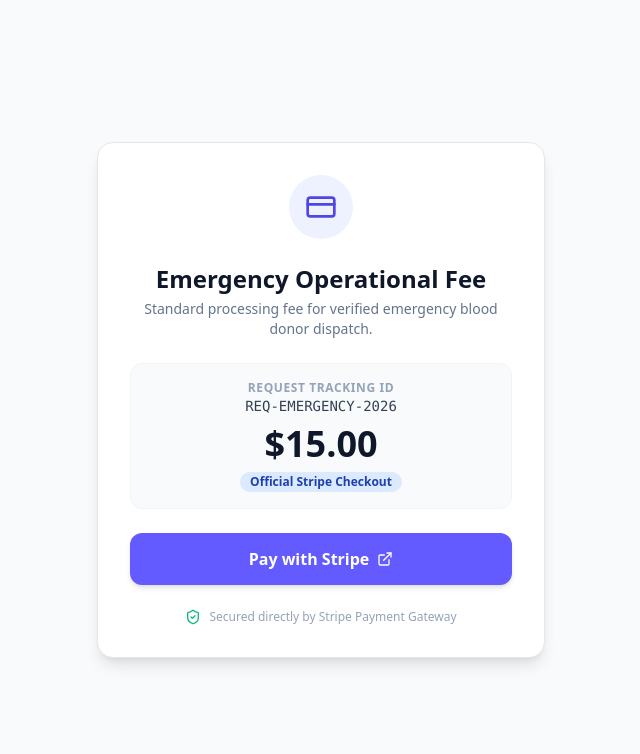
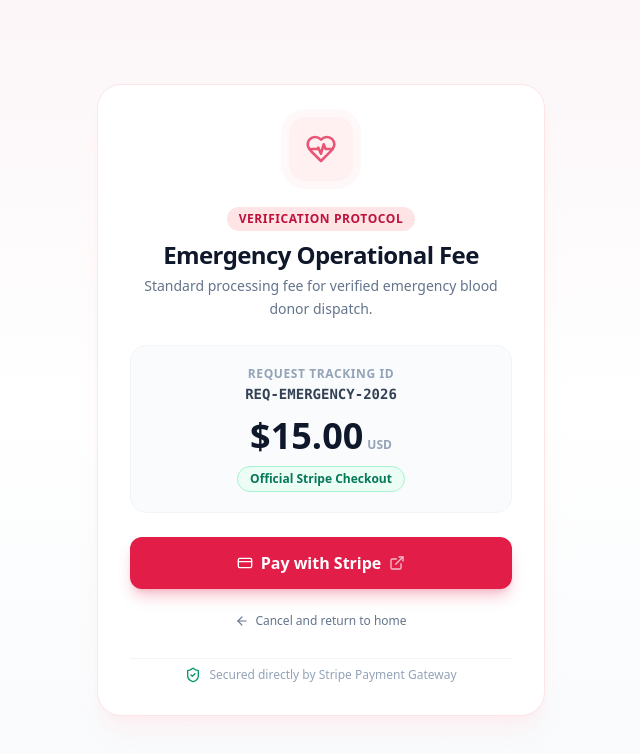
Before and after one commit to abdulalimax/Frontend-Fullstack-Project-Assignment, a Next.js app: page /recipient/payment in a window 1280 px wide. Shown: the top 754 px of the page, without its empty margins (319-959 px from the left). Built offline with nearby package versions, Linux system fonts and the light colour scheme.

Commit message:
style(theme): align payment, success, and auth pages to matching brand palette

```diff
--- a/src/app/recipient/payment/page.tsx
+++ b/src/app/recipient/payment/page.tsx
@@ -3,7 +3,8 @@
 import { useSearchParams } from "next/navigation";
 import { useState } from "react";
 import { toast } from "sonner";
-import { CreditCard, ExternalLink, ShieldCheck } from "lucide-react";
+import { CreditCard, ExternalLink, ShieldCheck, HeartPulse, ArrowLeft } from "lucide-react";
+import Link from "next/link";
 
 export default function PaymentInitiatePage() {
   const searchParams = useSearchParams();
@@ -27,34 +28,40 @@
         toast.success("Opening official Stripe window...");
         window.location.href = data.url;
       } else {
-        window.location.href = "https://stripe.com/payments/checkout";
+        window.location.href = "https://frontend-fullstack-project-assignme-seven.vercel.app/recipient/payment/success";
       }
     } catch {
-      window.location.href = "https://stripe.com/payments/checkout";
+      window.location.href = "https://frontend-fullstack-project-assignme-seven.vercel.app/recipient/payment/success";
     } finally {
       setLoading(false);
     }
   };
 
   return (
-    <div className="min-h-screen flex items-center justify-center p-4 bg-slate-50">
-      <div className="max-w-md w-full bg-white p-8 border rounded-2xl shadow-lg text-center space-y-6">
-        <div className="w-16 h-16 bg-indigo-50 text-indigo-600 rounded-full flex items-center justify-center mx-auto">
-          <CreditCard className="w-8 h-8" />
+    <div className="min-h-screen flex items-center justify-center p-4 bg-gradient-to-b from-rose-50/50 via-white to-slate-50">
+      <div className="max-w-md w-full bg-white p-8 border border-rose-100 rounded-3xl shadow-xl shadow-rose-100/40 text-center space-y-6">
+        <div className="w-16 h-16 bg-rose-50 text-rose-600 rounded-2xl flex items-center justify-center mx-auto ring-8 ring-rose-50/50">
+          <HeartPulse className="w-8 h-8 animate-pulse" />
         </div>
 
         <div>
-          <h1 className="text-2xl font-bold text-slate-900">Emergency Operational Fee</h1>
-          <p className="text-sm text-slate-500 mt-1">
+          <span className="inline-block px-3 py-1 bg-rose-100 text-rose-700 text-xs font-bold rounded-full uppercase tracking-wider mb-2">
+            Verification Protocol
+          </span>
+          <h1 className="text-2xl font-black text-slate-900 tracking-tight">Emergency Operational Fee</h1>
+          <p className="text-sm text-slate-500 mt-1 leading-relaxed">
             Standard processing fee for verified emergency blood donor dispatch.
           </p>
         </div>
 
-        <div className="p-4 bg-slate-50 rounded-xl border border-slate-100">
+        <div className="p-5 bg-slate-50/80 rounded-2xl border border-slate-100 text-center">
           <p className="text-xs uppercase tracking-wider text-slate-400 font-semibold">Request Tracking ID</p>
-          <p className="text-sm font-mono font-medium text-slate-700">{requestId}</p>
-          <p className="text-4xl font-extrabold text-slate-900 mt-2">$15.00</p>
-          <span className="inline-block mt-2 text-xs font-semibold px-2.5 py-0.5 bg-blue-100 text-blue-800 rounded-full">
+          <p className="text-sm font-mono font-bold text-slate-700 mt-0.5">{requestId}</p>
+          <div className="mt-3 flex items-baseline justify-center gap-1">
+            <span className="text-4xl font-black text-slate-900">$15.00</span>
+            <span className="text-xs font-semibold text-slate-400 uppercase">USD</span>
+          </div>
+          <span className="inline-block mt-2.5 text-xs font-semibold px-3 py-1 bg-emerald-50 text-emerald-700 border border-emerald-200 rounded-full">
             Official Stripe Checkout
           </span>
         </div>
@@ -62,20 +69,29 @@
         <button
           onClick={handlePay}
           disabled={loading}
-          className="w-full bg-[#635BFF] hover:bg-[#534be8] text-white py-3.5 rounded-xl font-bold transition-all flex items-center justify-center gap-2 shadow-md cursor-pointer"
+          className="w-full bg-rose-600 hover:bg-rose-700 text-white py-3.5 rounded-xl font-bold transition-all flex items-center justify-center gap-2 shadow-lg shadow-rose-600/25 active:scale-[0.99] cursor-pointer"
         >
           {loading ? (
-            "Opening Official Stripe Window..."
+            "Connecting Stripe..."
           ) : (
             <>
+              <CreditCard className="w-4 h-4" />
               <span>Pay with Stripe</span>
-              <ExternalLink className="w-4 h-4" />
+              <ExternalLink className="w-4 h-4 opacity-70" />
             </>
           )}
         </button>
 
-        <div className="flex items-center justify-center gap-2 text-xs text-slate-400">
-          <ShieldCheck className="w-4 h-4 text-emerald-500" />
+        <Link
+          href="/"
+          className="inline-flex items-center gap-1.5 text-xs font-medium text-slate-500 hover:text-slate-800 transition-colors"
+        >
+          <ArrowLeft className="w-3.5 h-3.5" />
+          <span>Cancel and return to home</span>
+        </Link>
+
+        <div className="flex items-center justify-center gap-2 text-xs text-slate-400 pt-2 border-t border-slate-100">
+          <ShieldCheck className="w-4 h-4 text-emerald-600" />
           <span>Secured directly by Stripe Payment Gateway</span>
         </div>
       </div>
--- a/src/app/recipient/payment/success/page.tsx
+++ b/src/app/recipient/payment/success/page.tsx
@@ -1,7 +1,7 @@
 "use client";
 
 import Link from "next/link";
-import { CheckCircle2, ArrowRight, Home, LayoutDashboard, ShieldCheck } from "lucide-react";
+import { CheckCircle2, ArrowRight, Home, LayoutDashboard, ShieldCheck, HeartPulse } from "lucide-react";
 
 export default function PaymentSuccessPage() {
   const transactionId = "TXN-" + Math.floor(100000 + Math.random() * 900000);
@@ -12,26 +12,26 @@
   });
 
   return (
-    <div className="min-h-screen flex items-center justify-center p-4 bg-slate-50">
-      <div className="max-w-md w-full bg-white p-8 border border-slate-100 rounded-3xl shadow-xl text-center space-y-6 animate-in fade-in zoom-in duration-300">
-        <div className="w-20 h-20 bg-emerald-50 text-emerald-600 rounded-full flex items-center justify-center mx-auto shadow-inner">
-          <CheckCircle2 className="w-12 h-12 stroke-[2.5]" />
+    <div className="min-h-screen flex items-center justify-center p-4 bg-gradient-to-b from-rose-50/50 via-white to-slate-50">
+      <div className="max-w-md w-full bg-white p-8 border border-rose-100 rounded-3xl shadow-xl shadow-rose-100/40 text-center space-y-6 animate-in fade-in zoom-in duration-300">
+        <div className="w-20 h-20 bg-emerald-50 text-emerald-600 rounded-3xl flex items-center justify-center mx-auto ring-8 ring-emerald-50/50">
+          <CheckCircle2 className="w-10 h-10 stroke-[2.5]" />
         </div>
 
         <div>
-          <span className="inline-block px-3 py-1 bg-emerald-100 text-emerald-800 text-xs font-semibold rounded-full uppercase tracking-wider mb-2">
+          <span className="inline-block px-3 py-1 bg-emerald-100 text-emerald-800 text-xs font-bold rounded-full uppercase tracking-wider mb-2">
             Payment Verified
           </span>
-          <h1 className="text-2xl font-extrabold text-slate-900">Payment Successful!</h1>
+          <h1 className="text-2xl font-black text-slate-900 tracking-tight">Payment Successful!</h1>
           <p className="text-sm text-slate-500 mt-1">
             Your emergency operational verification fee has been confirmed via Stripe.
           </p>
         </div>
 
-        <div className="p-4 bg-slate-50 rounded-2xl border border-slate-100 text-left space-y-2.5">
+        <div className="p-5 bg-slate-50/80 rounded-2xl border border-slate-100 text-left space-y-3">
           <div className="flex justify-between items-center text-sm">
             <span className="text-slate-400">Amount Paid</span>
-            <span className="font-bold text-slate-900">$15.00 USD</span>
+            <span className="font-extrabold text-slate-900">$15.00 USD</span>
           </div>
           <div className="flex justify-between items-center text-sm">
             <span className="text-slate-400">Payment Method</span>
@@ -39,7 +39,7 @@
           </div>
           <div className="flex justify-between items-center text-sm">
             <span className="text-slate-400">Transaction ID</span>
-            <span className="font-mono text-xs font-bold text-indigo-600 bg-indigo-50 px-2 py-0.5 rounded">
+            <span className="font-mono text-xs font-bold text-rose-600 bg-rose-50 px-2.5 py-1 rounded-md">
               {transactionId}
             </span>
           </div>
@@ -50,36 +50,25 @@
         </div>
 
         <div className="space-y-2.5 pt-2">
-          {/* Main Home Page Button */}
           <Link
             href="/"
-            className="w-full bg-[#635BFF] hover:bg-[#534be8] text-white py-3.5 rounded-xl font-bold transition-all flex items-center justify-center gap-2 shadow-md cursor-pointer text-sm"
+            className="w-full bg-rose-600 hover:bg-rose-700 text-white py-3.5 rounded-xl font-bold transition-all flex items-center justify-center gap-2 shadow-lg shadow-rose-600/25 cursor-pointer text-sm"
           >
             <Home className="w-4 h-4" />
             <span>Go to Home Page</span>
           </Link>
 
-          {/* Recipient Dashboard Button */}
           <Link
-            href="/recipient/dashboard"
+            href="/recipient/history"
             className="w-full bg-slate-900 hover:bg-slate-800 text-white py-3 rounded-xl font-semibold transition-all flex items-center justify-center gap-2 shadow cursor-pointer text-sm"
           >
             <LayoutDashboard className="w-4 h-4" />
-            <span>Go to Dashboard</span>
-          </Link>
-
-          {/* History Page Button */}
-          <Link
-            href="/recipient/history"
-            className="w-full bg-slate-100 hover:bg-slate-200 text-slate-700 py-2.5 rounded-xl font-medium transition-all flex items-center justify-center gap-2 cursor-pointer text-xs"
-          >
             <span>View Requests History</span>
-            <ArrowRight className="w-3.5 h-3.5" />
           </Link>
         </div>
 
-        <div className="flex items-center justify-center gap-2 text-xs text-slate-400 pt-1">
-          <ShieldCheck className="w-4 h-4 text-emerald-500" />
+        <div className="flex items-center justify-center gap-2 text-xs text-slate-400 pt-2 border-t border-slate-100">
+          <ShieldCheck className="w-4 h-4 text-emerald-600" />
           <span>Payment secured & recorded in live ledger</span>
         </div>
       </div>
```
